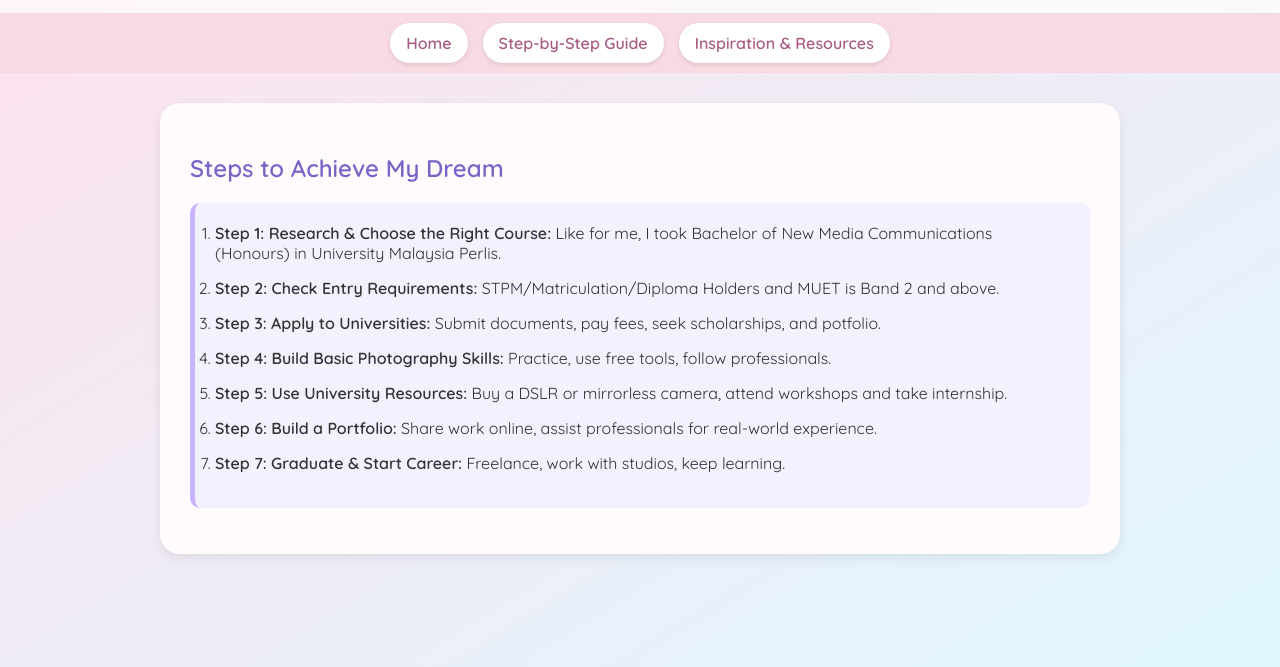
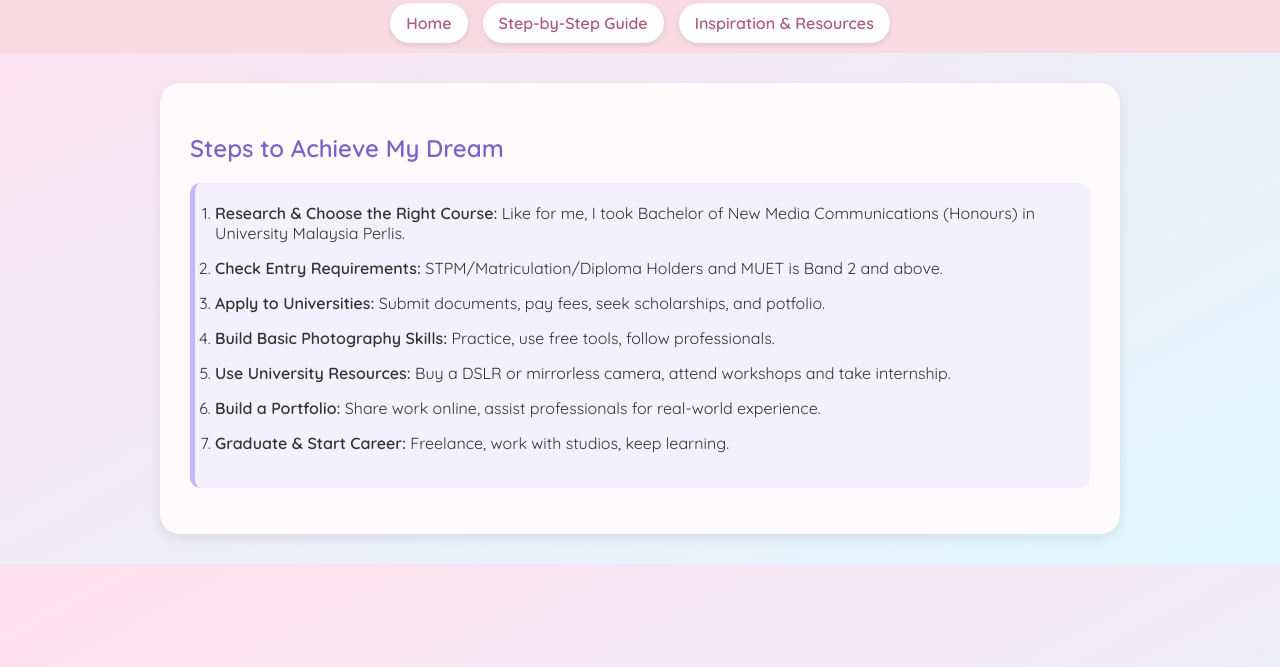
Before and after one commit to ElaineWong2025/individualassignment1, a plain HTML site: page steps.html in a window 1280 px wide. Shown: the part 133-800 px from the top of the page. Drawn offline with Linux system fonts and the light colour scheme.

Commit message:
Update steps.html

```diff
--- a/steps.html
+++ b/steps.html
@@ -1,4 +1,4 @@
-sity<!DOCTYPE html>
+<!DOCTYPE html>
 <html lang="en">
 <head>
   <meta charset="UTF-8">
@@ -19,13 +19,13 @@ sity<!DOCTYPE html>
   <main>
     <h2>Steps to Achieve My Dream</h2>
     <ol>
-      <li><strong>Step 1: Research & Choose the Right Course:</strong> Like for me, I took Bachelor of New Media Communications (Honours) in University Malaysia Perlis.</li>
-      <li><strong>Step 2: Check Entry Requirements:</strong> STPM/Matriculation/Diploma Holders and MUET is Band 2 and above.</li>
-      <li><strong>Step 3: Apply to Universities:</strong> Submit documents, pay fees, seek scholarships, and potfolio.</li>
-      <li><strong>Step 4: Build Basic Photography Skills:</strong> Practice, use free tools, follow professionals.</li>
-      <li><strong>Step 5: Use University Resources:</strong> Buy a DSLR or mirrorless camera, attend workshops and take internship.</li>
-      <li><strong>Step 6: Build a Portfolio:</strong> Share work online, assist professionals for real-world experience.</li>
-      <li><strong>Step 7: Graduate & Start Career:</strong> Freelance, work with studios, keep learning.</li>
+      <li><strong>Research & Choose the Right Course:</strong> Like for me, I took Bachelor of New Media Communications (Honours) in University Malaysia Perlis.</li>
+      <li><strong>Check Entry Requirements:</strong> STPM/Matriculation/Diploma Holders and MUET is Band 2 and above.</li>
+      <li><strong>Apply to Universities:</strong> Submit documents, pay fees, seek scholarships, and potfolio.</li>
+      <li><strong>Build Basic Photography Skills:</strong> Practice, use free tools, follow professionals.</li>
+      <li><strong>Use University Resources:</strong> Buy a DSLR or mirrorless camera, attend workshops and take internship.</li>
+      <li><strong>Build a Portfolio:</strong> Share work online, assist professionals for real-world experience.</li>
+      <li><strong>Graduate & Start Career:</strong> Freelance, work with studios, keep learning.</li>
     </ol>
   </main>
 </body>
```
